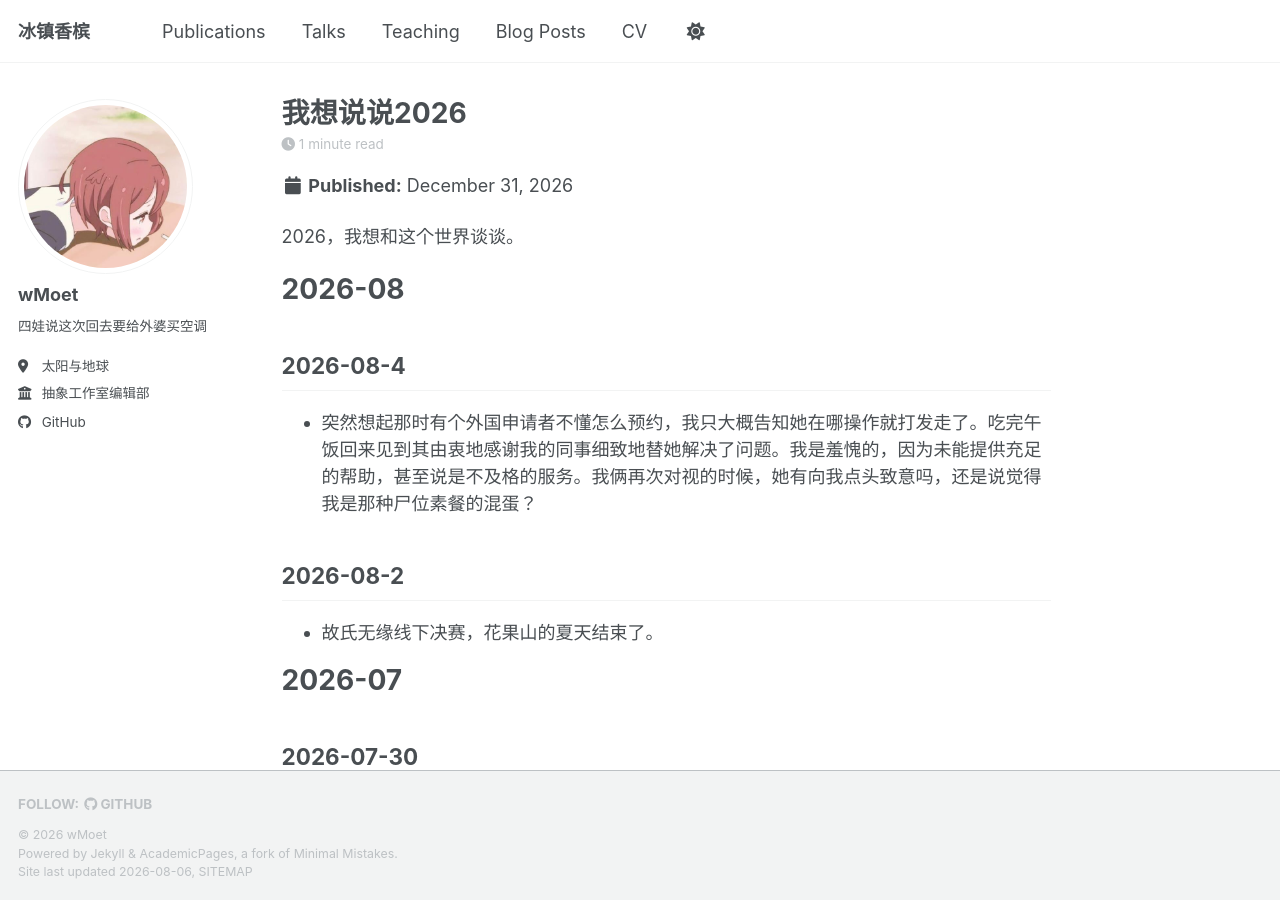
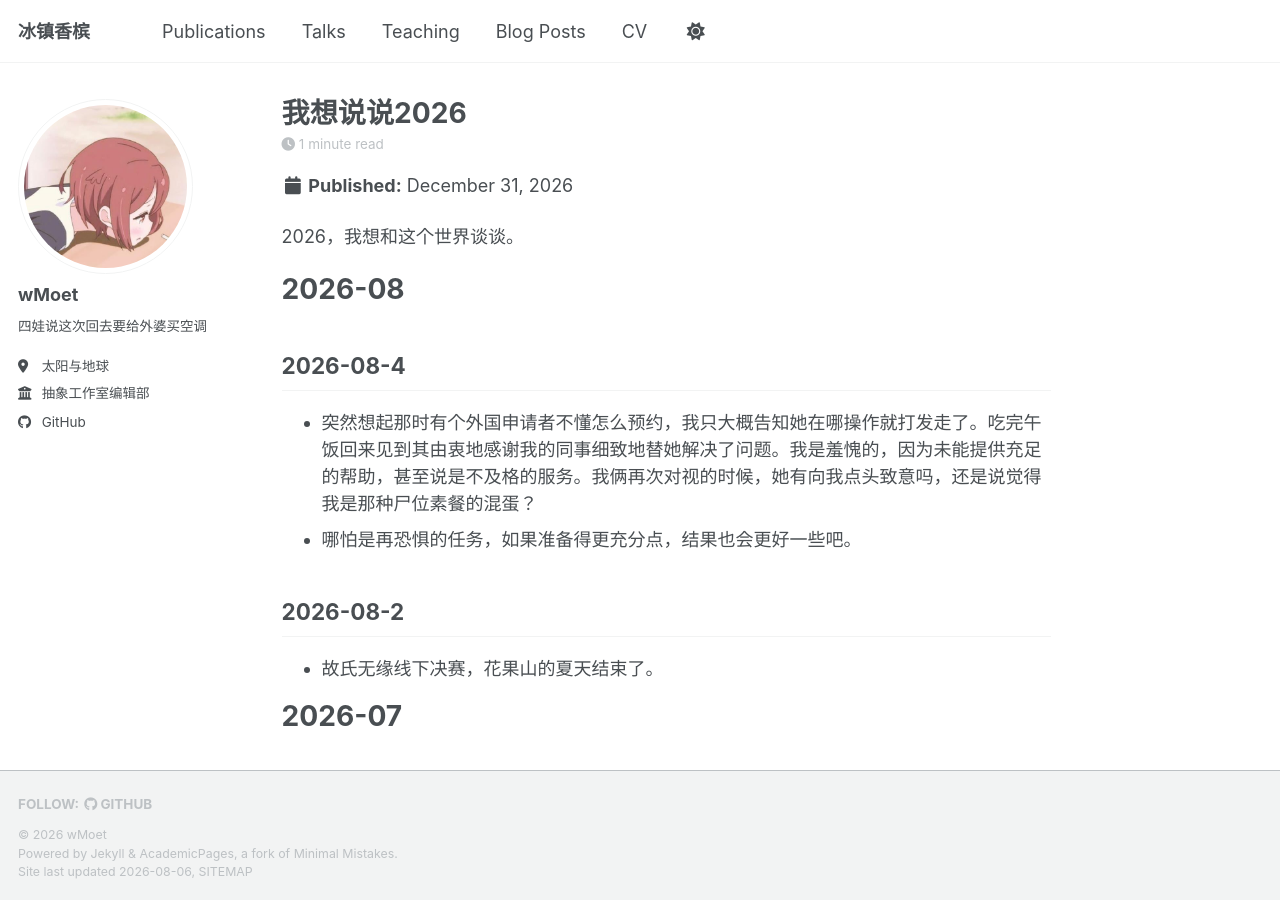
Before and after one commit to wMoet/wMoet.github.io, a Jekyll site: the page built from _posts/2026-12-31-我想说说2026.md, in a window 1280 px wide and 900 px high. Built offline with Jekyll 4.4.1, drawn with Linux system fonts in a browser that asks for light colours; a script bundle is joined from its source files by our own code; library files that are not in the unit come from our copies.

Commit message:
Update 2026-12-31-我想说说2026.md

```diff
--- a/_posts/2026-12-31-我想说说2026.md
+++ b/_posts/2026-12-31-我想说说2026.md
@@ -10,6 +10,7 @@ tags:
 # 2026-08
 ## 2026-08-4
 - 突然想起那时有个外国申请者不懂怎么预约，我只大概告知她在哪操作就打发走了。吃完午饭回来见到其由衷地感谢我的同事细致地替她解决了问题。我是羞愧的，因为未能提供充足的帮助，甚至说是不及格的服务。我俩再次对视的时候，她有向我点头致意吗，还是说觉得我是那种尸位素餐的混蛋？
+- 哪怕是再恐惧的任务，如果准备得更充分点，结果也会更好一些吧。
 
 ## 2026-08-2
 - 故氏无缘线下决赛，花果山的夏天结束了。
```
